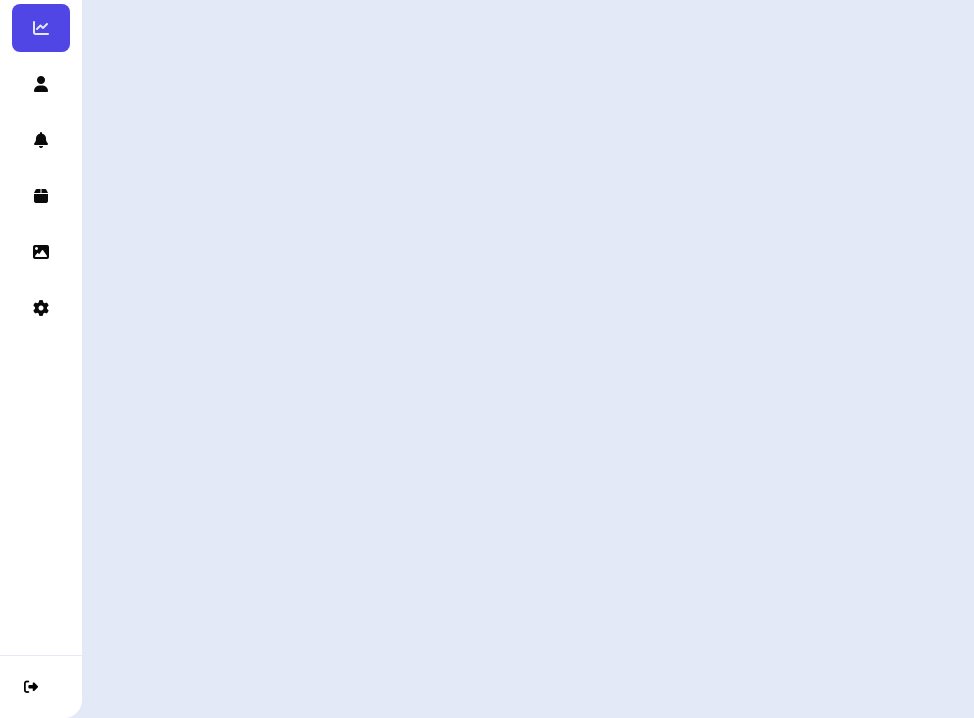
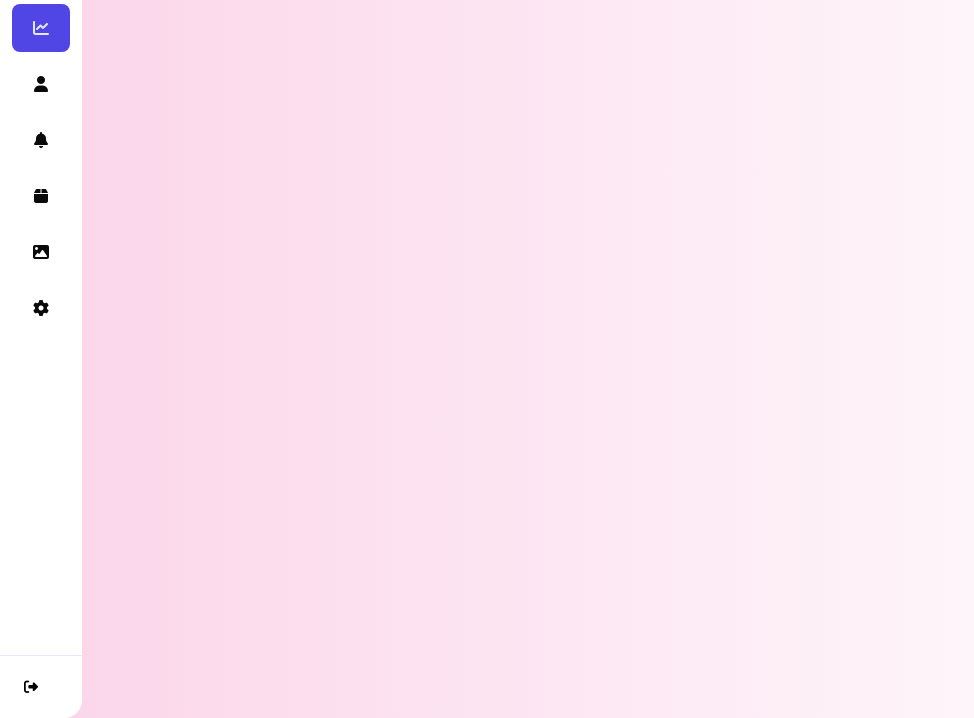
Before and after one commit to thiagoChio/menu-lateral, a plain HTML site: page index.html in a window 1280 px wide. Shown: the part 82-800 px from the top of the page, without its empty margins (0-974 px from the left). Drawn offline with Linux system fonts and the light colour scheme.

Commit message:
first commit

```diff
--- a/css/style.css
+++ b/css/style.css
@@ -10,7 +10,7 @@
 body {
     display: flex;
     min-height: 100vh;
-    background-color: #e3e9f7;
+    background: linear-gradient(to right, #fbd4e9, #ffffff);
 }
 
 main {
```
